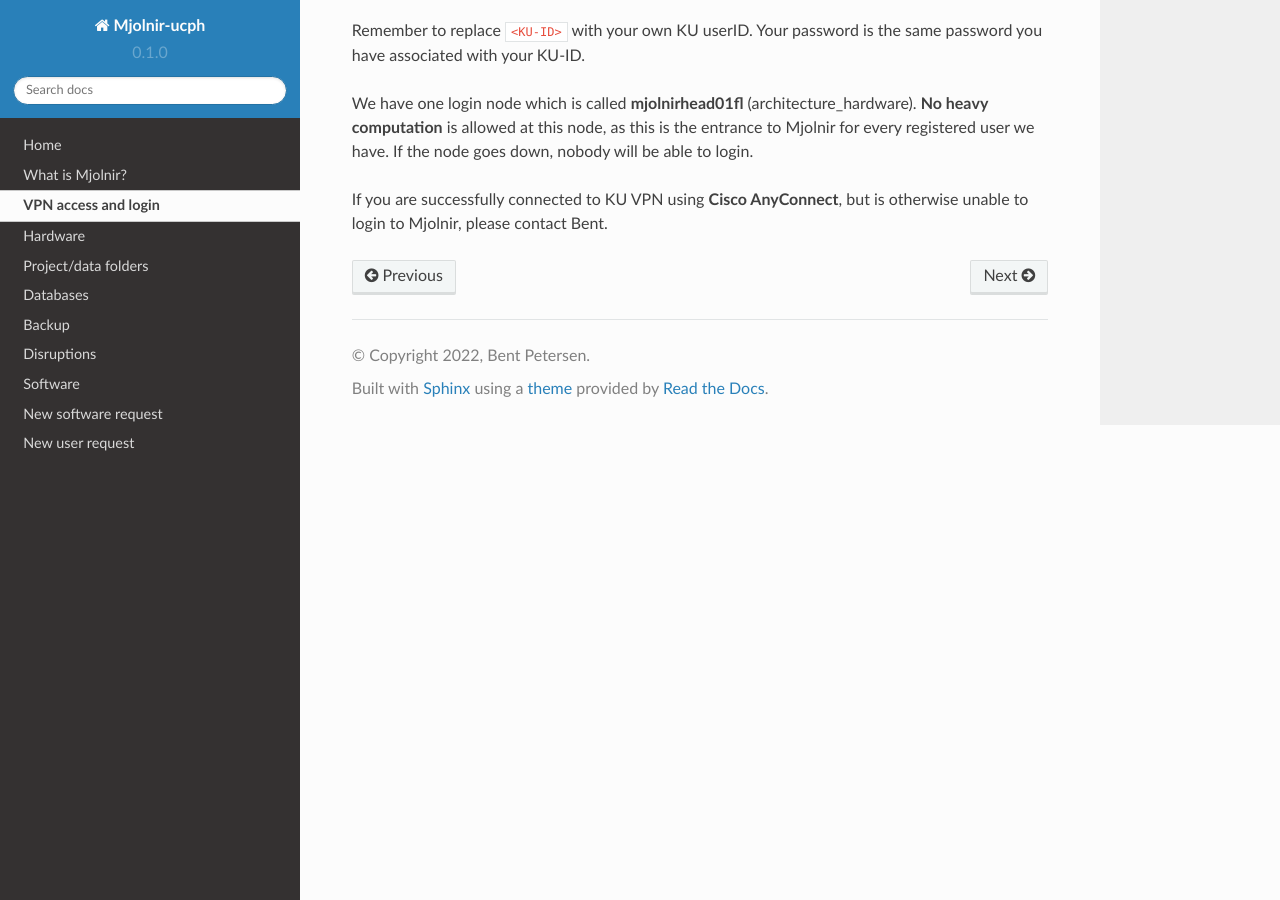
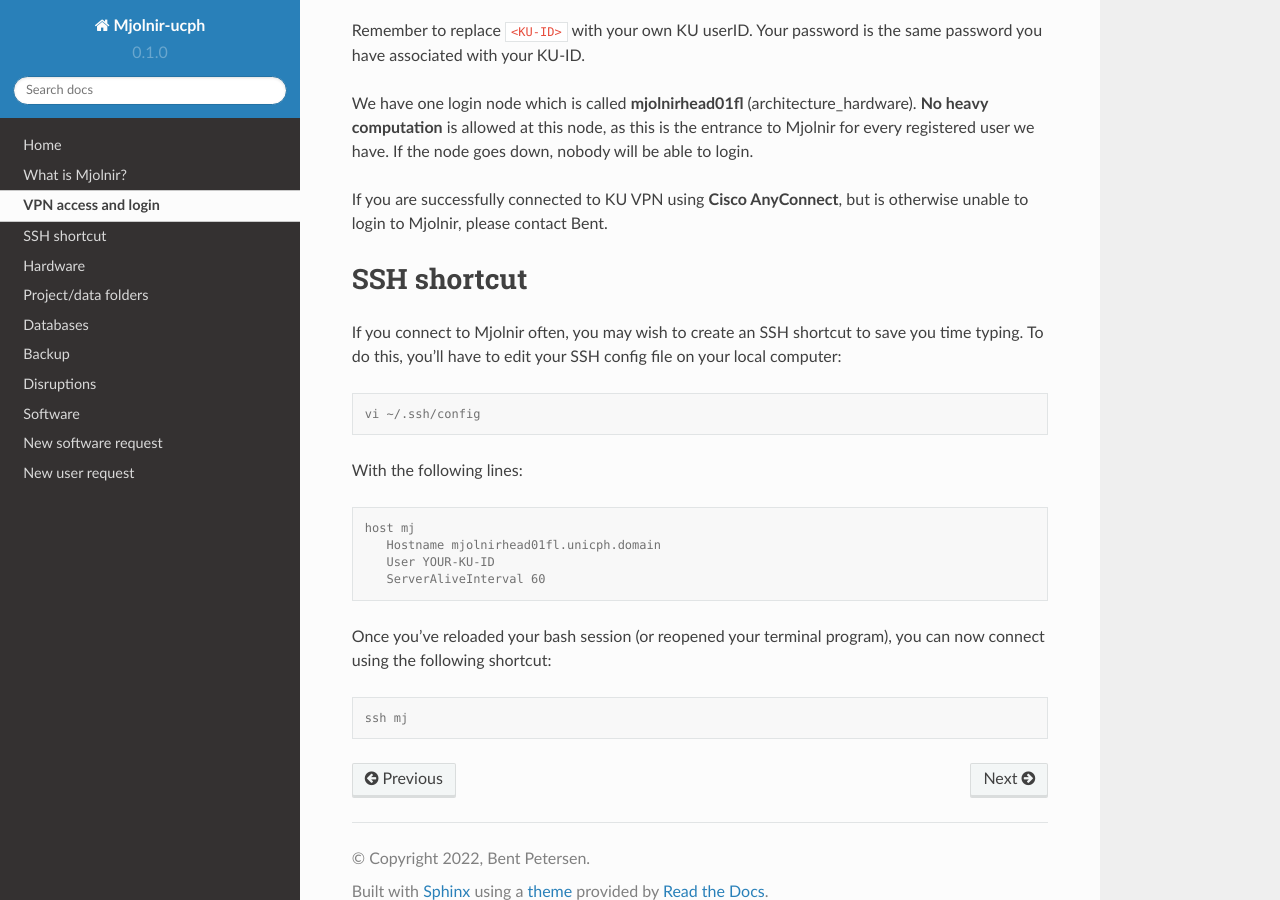
Before and after one commit to bentpetersendk/mjolnir_ucph, a Sphinx documentation site: the page built from docs/source/vpn.rst, in a window 1280 px wide and 900 px high, scrolled down 568 px. Built offline with Sphinx 7.4.7 and the Read the Docs theme 2.0.0, drawn with Linux system fonts in a browser that asks for light colours.

Commit message:
Add instruction for SSH shortcuts to MJ

```diff
--- a/docs/source/vpn.rst
+++ b/docs/source/vpn.rst
@@ -24,3 +24,27 @@ Your password is the same password you have associated with your KU-ID.
 We have one login node which is called **mjolnirhead01fl** (:doc:`architecture_hardware`). **No heavy computation** is allowed at this node, as this is the entrance to Mjolnir for every registered user we have. If the node goes down, nobody will be able to login.
 
 If you are successfully connected to KU VPN using **Cisco AnyConnect**, but is otherwise unable to login to Mjolnir, please contact Bent.
+
+SSH shortcut
+=====
+
+If you connect to Mjolnir often, you may wish to create an SSH shortcut to save you time typing. To do this, you'll have to edit your SSH config file on your local computer:
+
+.. code-block:: console
+
+   vi ~/.ssh/config
+
+With the following lines:
+
+.. code-block:: console
+
+   host mj
+      Hostname mjolnirhead01fl.unicph.domain
+      User YOUR-KU-ID
+      ServerAliveInterval 60
+
+Once you've reloaded your bash session (or reopened your terminal program), you can now connect using the following shortcut:
+
+.. code-block:: console
+
+   ssh mj
```
